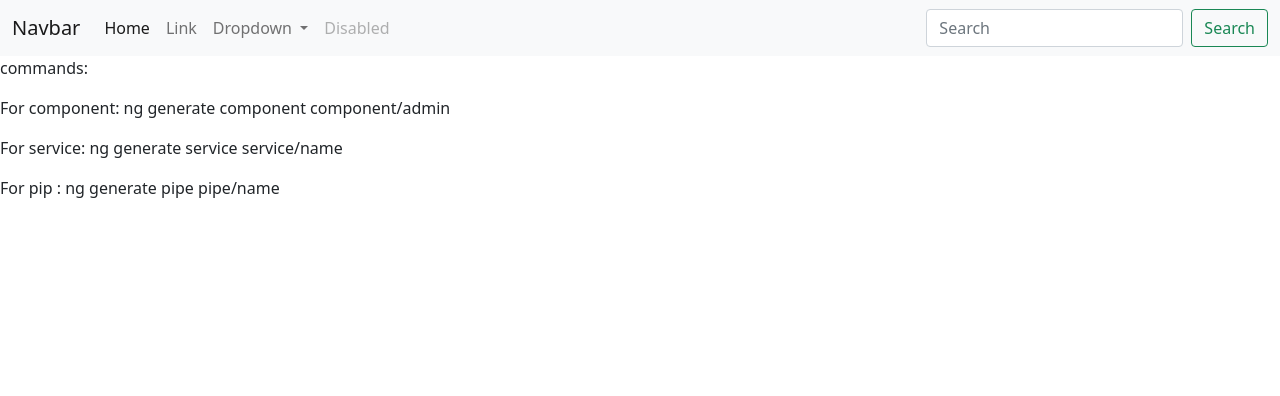
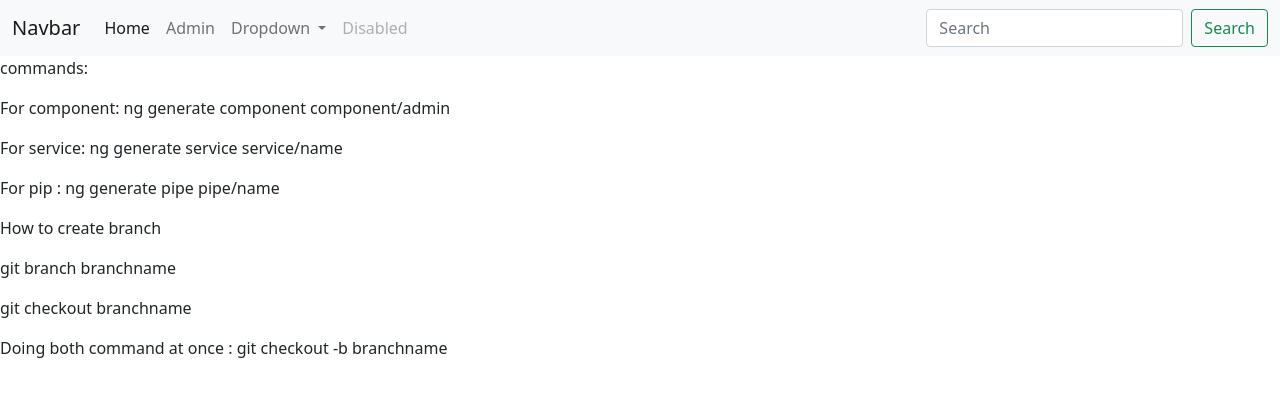
Before and after one commit to JavaFS210601/Group6Frontend, an Angular app: page /admin in a window 1280 px wide. Shown: the top 396 px of the page. Built offline with nearby package versions, Linux system fonts and the light colour scheme.

Commit message:
adding a admin guard and auth service

```diff
--- a/src/app/app-routing.module.ts
+++ b/src/app/app-routing.module.ts
@@ -1,11 +1,17 @@
 import { NgModule } from '@angular/core';
 import { RouterModule, Routes } from '@angular/router';
 import { AdminComponent } from './component/admin/admin.component';
+import { AdminGuard } from './guard/admin.guard';
 
 const routes: Routes = [
   {
+    path:"**",
+    component: AdminComponent  // replace this with other component
+  },
+  {
     path:"admin",
-    component: AdminComponent
+    component: AdminComponent,
+    canActivate: [AdminGuard]
   },
   {
     path:"",
--- a/src/app/app.component.html
+++ b/src/app/app.component.html
@@ -1,2 +1,3 @@
 
+<!-- first outlet has name="primary" -->
 <router-outlet></router-outlet>
--- a/src/app/component/admin/admin.component.html
+++ b/src/app/component/admin/admin.component.html
@@ -13,7 +13,7 @@
             <a class="nav-link active" aria-current="page" href="#">Home</a>
           </li>
           <li class="nav-item">
-            <a class="nav-link" href="#">Link</a>
+            <a class="nav-link" href="/admin">Admin</a>
           </li>
           <li class="nav-item dropdown">
             <a class="nav-link dropdown-toggle" href="#" id="navbarDropdown" role="button" data-bs-toggle="dropdown" aria-expanded="false">
@@ -43,3 +43,9 @@
 <p> For service: ng generate service service/name</p>
 
 <p> For pip : ng generate pipe pipe/name</p>
+
+<p>  How to create branch </p>
+<p> git branch branchname </p>
+<p> git checkout branchname </p>
+
+<p > Doing both command at once : git checkout -b branchname</p>
--- /dev/null
+++ b/src/app/guard/admin.guard.ts
@@ -0,0 +1,27 @@
+import { Injectable } from '@angular/core';
+import {Router, ActivatedRouteSnapshot, CanActivate, RouterStateSnapshot, UrlTree } from '@angular/router';
+
+import { Observable } from 'rxjs';
+
+import { AuthService}  from '../service/auth.service';
+
+@Injectable({
+  providedIn: 'root'
+})
+export class AdminGuard implements CanActivate {
+
+  constructor(public auth: AuthService, public router: Router) {}
+
+  canActivate(
+    route: ActivatedRouteSnapshot,
+    state: RouterStateSnapshot): Observable<boolean | UrlTree> | Promise<boolean | UrlTree> | boolean | UrlTree {
+      alert("hello, you may pass this time");
+      if (!this.auth.isAuthenticated()) {
+
+        this.router.navigate(['admin']);
+        return false;
+      }
+      return true;
+  }
+
+}
--- /dev/null
+++ b/src/app/service/auth.service.ts
@@ -0,0 +1,12 @@
+import { Injectable } from '@angular/core';
+
+@Injectable({
+  providedIn: 'root'
+})
+export class AuthService {
+  isAuthenticated() {
+    return true;
+  }
+
+  constructor() { }
+}
```
Also changed, not shown: 2 other files (tests, documents, lock files or other folders).
